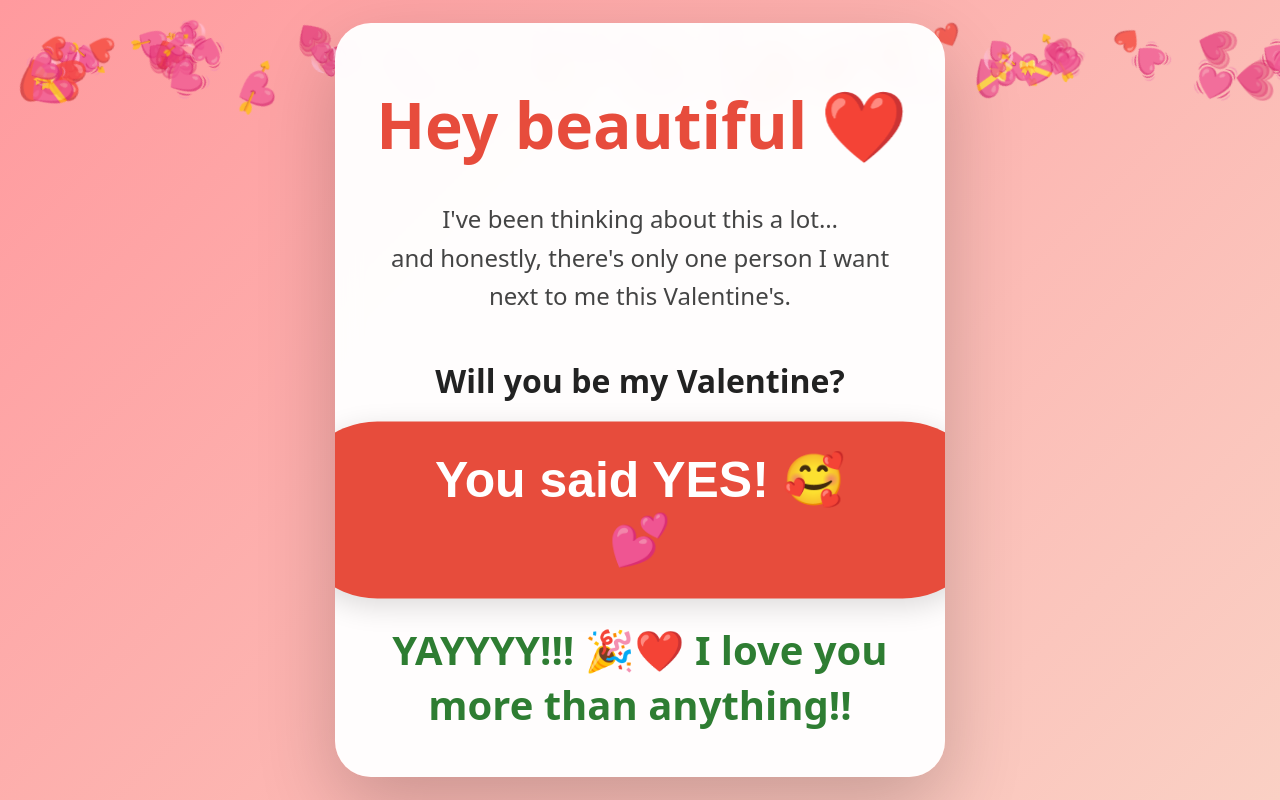
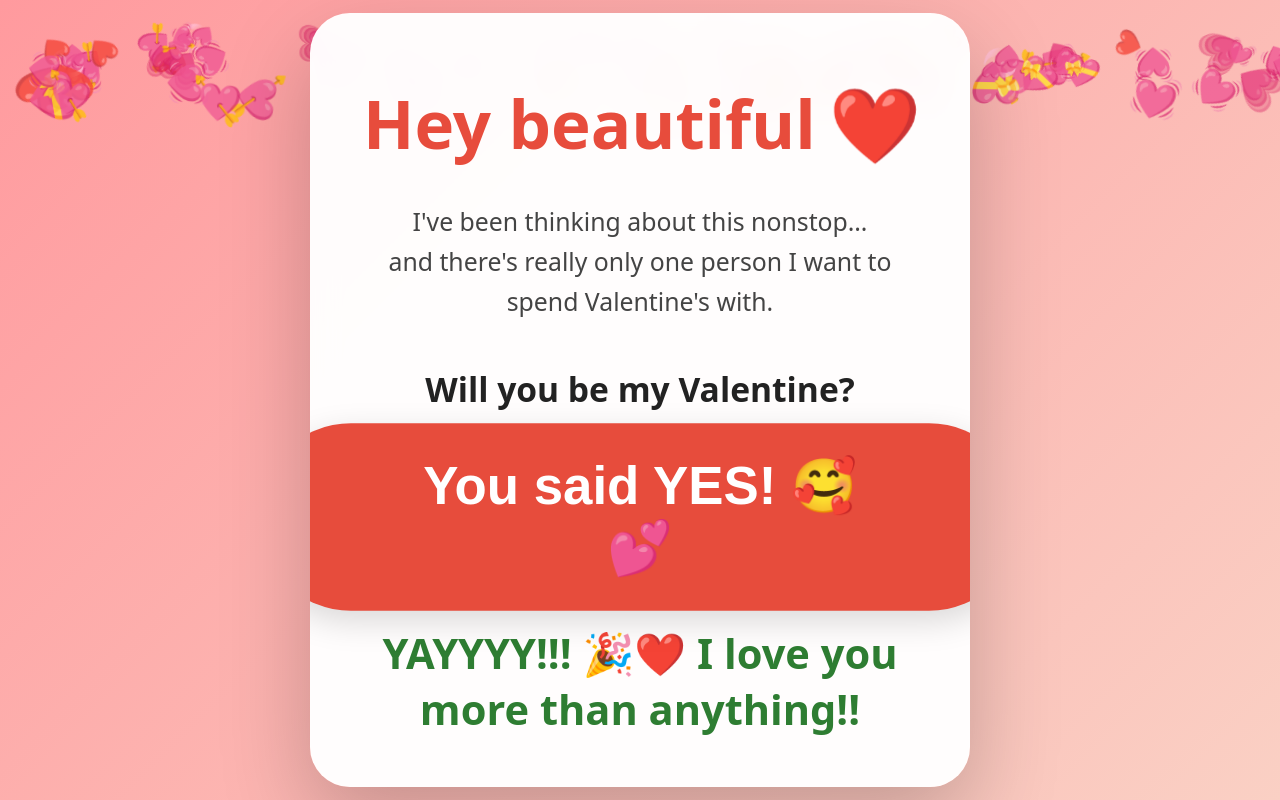
Before and after one commit to adarshnaruto19-hue/valentine-for-jyeshna, a plain HTML site: page index.html in a window 1280 px wide. Both pictures are taken after a click on the button "Yes!! 💖". Drawn offline with Linux system fonts and the light colour scheme.

Commit message:
Update index.html

```diff
--- a/index.html
+++ b/index.html
@@ -19,20 +19,20 @@
 
     .card {
       text-align: center;
-      padding: 45px 35px;
+      padding: 50px 40px;
       max-width: 90%;
-      width: 540px;
+      width: 580px;
       background: rgba(255, 255, 255, 0.97);
-      border-radius: 36px;
-      box-shadow: 0 30px 80px rgba(0,0,0,0.2);
-      backdrop-filter: blur(12px);
+      border-radius: 40px;
+      box-shadow: 0 35px 90px rgba(0,0,0,0.22);
+      backdrop-filter: blur(14px);
       position: relative;
       overflow: hidden;
       animation: float 8s ease-in-out infinite;
     }
 
     h1 {
-      font-size: 4rem;
+      font-size: 4.2rem;
       margin: 0.2em 0 0.5em;
       color: #e74c3c;
     }
@@ -43,40 +43,43 @@
     }
 
     .intro {
-      font-size: 1.5rem;
+      font-size: 1.55rem;
       line-height: 1.6;
       margin: 0.8em 0 1.8em;
       color: #444;
     }
 
     .question {
-      font-size: 2rem;
+      font-size: 2.1rem;
       font-weight: 600;
-      margin: 2rem 0 2.5rem;
+      margin: 2.2rem 0 2.8rem;
       color: #222;
     }
 
-    .buttons-zone {
+    .button-area {
       position: relative;
-      min-height: 140px;
-      margin: 1.5rem 0 2.5rem;
+      height: 120px;
+      display: flex;
+      justify-content: center;
+      align-items: center;
+      margin: 1rem 0 3rem;
     }
 
     button {
       font-weight: bold;
       border: none;
       border-radius: 999px;
-      cursor: pointer;
-      transition: transform 0.2s ease;
-      box-shadow: 0 6px 22px rgba(0,0,0,0.14);
+      box-shadow: 0 8px 25px rgba(0,0,0,0.15);
       user-select: none;
     }
 
     #yes {
-      font-size: 2.4rem;
-      padding: 22px 100px;
+      font-size: 2.5rem;
+      padding: 24px 110px;
       background: #e74c3c;
       color: white;
+      position: relative;
+      z-index: 5;
     }
 
     #yes:hover {
@@ -85,24 +88,24 @@
     }
 
     #no {
-      font-size: 1.05rem;           /* small */
-      padding: 9px 26px;
-      background: #eeeeee;
+      font-size: 1.1rem;           /* small */
+      padding: 10px 30px;
+      background: #f0f0f0;
       color: #616161;
       position: absolute;
-      pointer-events: none;          /* prevents actual hover state & click */
-      transition: left 0.25s ease-out, top 0.25s ease-out;
-      box-shadow: 0 3px 10px rgba(0,0,0,0.12);
+      pointer-events: none;         /* no real hover/click possible */
+      transition: left 0.28s ease-out, top 0.28s ease-out;
+      box-shadow: 0 4px 14px rgba(0,0,0,0.14);
       white-space: nowrap;
     }
 
     .success {
-      font-size: 2.5rem;
-      margin-top: 2.2rem;
+      font-size: 2.6rem;
+      margin-top: 2.5rem;
       color: #2e7d32;
       font-weight: bold;
       opacity: 0;
-      transform: translateY(35px);
+      transform: translateY(40px);
       transition: all 1s ease;
     }
 
@@ -120,32 +123,33 @@
 
     .heart {
       position: absolute;
-      font-size: 2rem;
+      font-size: 2.2rem;
       animation: rise linear infinite;
-      opacity: 0.75;
+      opacity: 0.78;
     }
 
     @keyframes rise {
       0%   { transform: translateY(120%) rotate(0deg); }
-      100% { transform: translateY(-40%) rotate(1080deg); }
+      100% { transform: translateY(-50%) rotate(1440deg); }
     }
 
     @keyframes pulse {
       0%, 100% { transform: scale(1); }
-      50%      { transform: scale(1.2); }
+      50%      { transform: scale(1.22); }
     }
 
     @keyframes float {
       0%, 100% { transform: translateY(0); }
-      50%      { transform: translateY(-15px); }
+      50%      { transform: translateY(-18px); }
     }
 
-    @media (max-width: 550px) {
-      .card    { padding: 35px 25px; width: 90%; }
-      h1       { font-size: 3.2rem; }
-      #yes     { font-size: 2rem; padding: 18px 80px; }
-      #no      { font-size: 0.95rem; padding: 8px 22px; }
-      .question { font-size: 1.75rem; }
+    @media (max-width: 600px) {
+      .card       { padding: 40px 30px; width: 92%; }
+      h1          { font-size: 3.4rem; }
+      #yes        { font-size: 2.1rem; padding: 20px 80px; }
+      #no         { font-size: 1rem; padding: 9px 26px; }
+      .question   { font-size: 1.8rem; }
+      .button-area { height: 100px; }
     }
   </style>
 </head>
@@ -157,13 +161,13 @@
   <h1>Hey beautiful <span class="heartbeat">❤️</span></h1>
 
   <div class="intro">
-    I've been thinking about this a lot…<br>
-    and honestly, there's only one person I want next to me this Valentine's.
+    I've been thinking about this nonstop…<br>
+    and there's really only one person I want to spend Valentine's with.
   </div>
 
   <div class="question">Will you be my Valentine?</div>
 
-  <div class="buttons-zone">
+  <div class="button-area">
     <button id="yes">Yes!! 💖</button>
     <button id="no">No 😭</button>
   </div>
@@ -180,27 +184,28 @@
     h.className = 'heart';
     h.textContent = ['❤️','💗','💓','💞','💘','💝'][Math.floor(Math.random()*6)];
     h.style.left = Math.random() * 100 + 'vw';
-    h.style.animationDuration = (Math.random() * 9 + 11) + 's';
-    h.style.fontSize = (Math.random() * 1.2 + 1.3) + 'rem';
+    h.style.animationDuration = (Math.random() * 10 + 12) + 's';
+    h.style.fontSize = (Math.random() * 1.4 + 1.4) + 'rem';
     document.getElementById('hearts').appendChild(h);
-    setTimeout(() => h.remove(), 18000);
+    setTimeout(() => h.remove(), 20000);
   }
-  setInterval(spawnHeart, 350);
+  setInterval(spawnHeart, 320);
 
   // Logic
-  const yesBtn = document.getElementById('yes');
-  const noBtn  = document.getElementById('no');
-  const success = document.getElementById('successMsg');
-  const card    = document.querySelector('.card');
+  const yesBtn   = document.getElementById('yes');
+  const noBtn    = document.getElementById('no');
+  const success  = document.getElementById('successMsg');
+  const card     = document.querySelector('.card');
+  const btnArea  = document.querySelector('.button-area');
 
   yesBtn.addEventListener('click', () => {
     success.classList.add('show');
     noBtn.style.display = 'none';
     yesBtn.textContent = 'You said YES! 🥰💕';
-    yesBtn.style.transform = 'scale(1.3)';
+    yesBtn.style.transform = 'scale(1.32)';
     yesBtn.disabled = true;
 
-    for(let i = 0; i < 60; i++) setTimeout(spawnHeart, i * 55);
+    for(let i = 0; i < 70; i++) setTimeout(spawnHeart, i * 50);
   });
 
   let noLocked = false;
@@ -208,15 +213,10 @@
   function clampToCard(x, y) {
     const bounds = card.getBoundingClientRect();
     const noSize = noBtn.getBoundingClientRect();
-    const pad = 35;
-    const minX = pad;
-    const maxX = bounds.width - noSize.width - pad;
-    const minY = pad;
-    const maxY = bounds.height - noSize.height - pad;
-
+    const pad = 40;
     return {
-      x: Math.max(minX, Math.min(maxX, x)),
-      y: Math.max(minY, Math.min(maxY, y))
+      x: Math.max(pad, Math.min(bounds.width - noSize.width - pad, x)),
+      y: Math.max(pad, Math.min(bounds.height - noSize.height - pad, y))
     };
   }
 
@@ -234,9 +234,9 @@
 
     const dist = Math.hypot(mx - cx, my - cy);
 
-    if (dist < 110) {  // larger trigger radius → prevents hover almost completely
+    if (dist < 120) {   // large radius → flees before you can hover
       const angle = Math.atan2(my - cy, mx - cx);
-      const jump = 70 + Math.random() * 70;  // strong jumps
+      const jump = 80 + Math.random() * 80;
 
       let newX = (cx - card.getBoundingClientRect().left) + Math.cos(angle + Math.PI) * jump;
       let newY = (cy - card.getBoundingClientRect().top)  + Math.sin(angle + Math.PI) * jump;
@@ -246,9 +246,9 @@
       noBtn.style.left = pos.x + 'px';
       noBtn.style.top  = pos.y + 'px';
 
-      if (Math.random() < 0.004) {
+      if (Math.random() < 0.003) {
         noLocked = true;
-        noBtn.textContent = "…okay 😭";
+        noBtn.textContent = "Fine... 😭";
         noBtn.style.background = '#ff9800';
         noBtn.style.color = 'white';
       }
@@ -258,21 +258,24 @@
   document.addEventListener('mousemove', evade);
   document.addEventListener('touchmove', evade, { passive: true });
 
-  // Random safe start position
+  // Start right next to Yes
   window.addEventListener('load', () => {
-    const bounds = card.getBoundingClientRect();
+    const yesRect = yesBtn.getBoundingClientRect();
+    const cardRect = card.getBoundingClientRect();
     const noSize = noBtn.getBoundingClientRect();
-    const rx = 80 + Math.random() * (bounds.width - noSize.width - 160);
-    const ry = 120 + Math.random() * (bounds.height - noSize.height - 240);
-    const pos = clampToCard(rx, ry);
+
+    // Position ~30–50px to the right of Yes, centered vertically
+    let startX = (yesRect.left - cardRect.left) + yesRect.width + 30 + Math.random() * 40;
+    let startY = (yesRect.top - cardRect.top) + (yesRect.height - noSize.height) / 2;
+
+    const pos = clampToCard(startX, startY);
     noBtn.style.left = pos.x + 'px';
     noBtn.style.top  = pos.y + 'px';
   });
 
-  // Safety alert if someone forces a click
   noBtn.addEventListener('click', e => {
     e.preventDefault();
-    alert("No cheating allowed! 😭\nPlease be my Valentine? 🥺❤️");
+    alert("Hey! That's not fair 😭\nPlease be my Valentine? 🥺❤️");
   });
 </script>
 </body>
```
